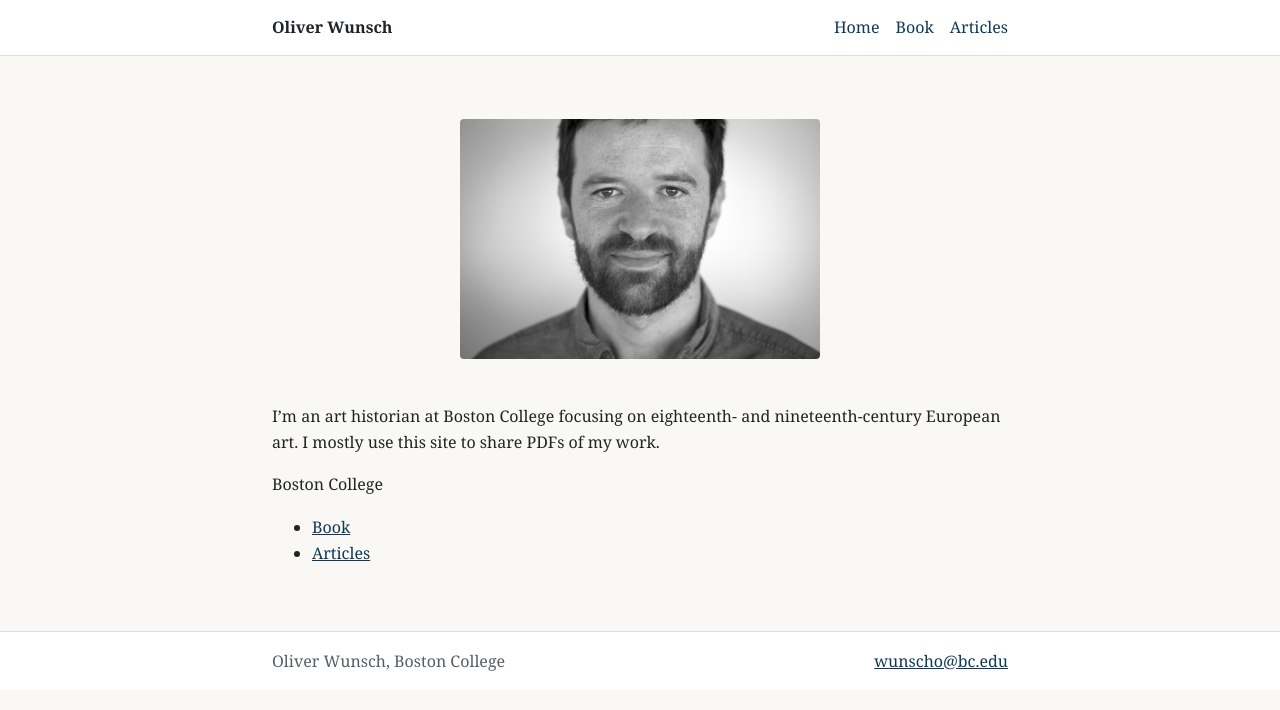
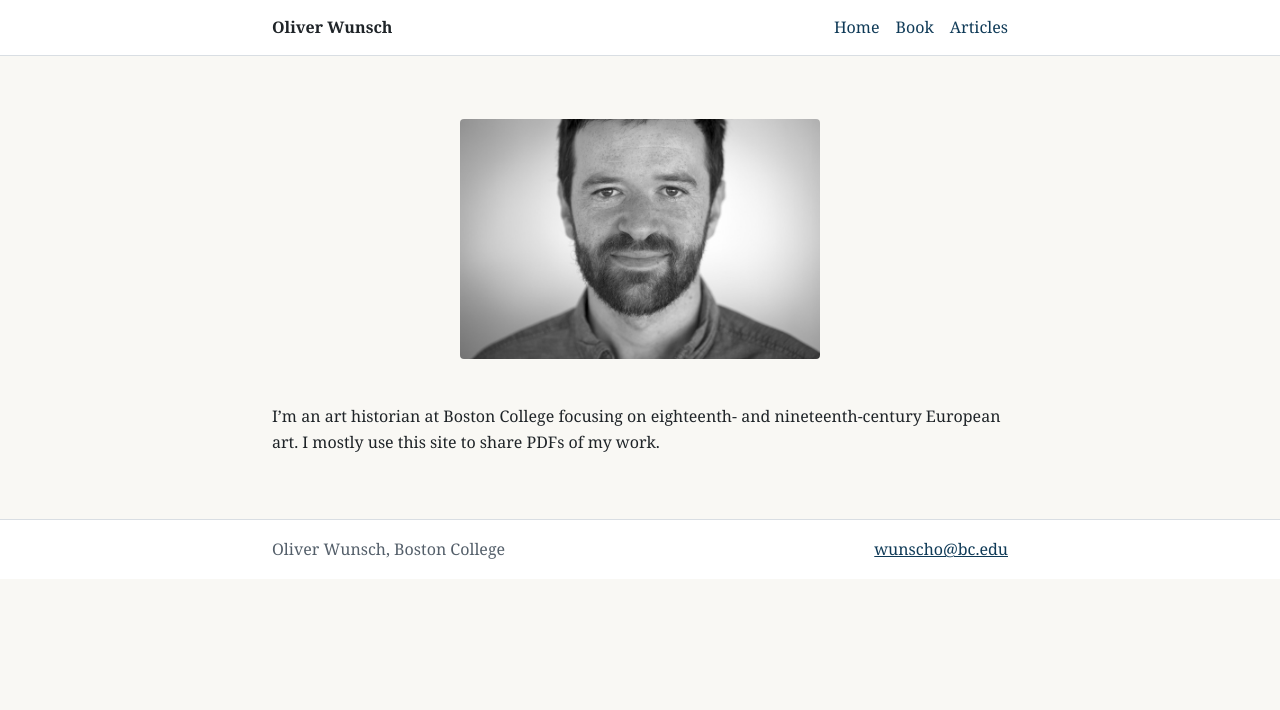
Before and after one commit to owunsch/owunsch.github.io, a Jekyll site: the page built from index.md, in a window 1280 px wide. Shown: the top 710 px of the page. Built offline with Jekyll 4.4.1, drawn with Linux system fonts in a browser that asks for light colours.

Commit message:
Update index.md

```diff
--- a/index.md
+++ b/index.md
@@ -9,10 +9,3 @@ title: Home
 </figure>
 
 {{ site.home_intro.short_blurb }}
-
-{% if site.site_owner.affiliation %}
-{{ site.site_owner.affiliation }}
-{% endif %}
-
-- [Book]({{ '/book/' | relative_url }})
-- [Articles]({{ '/articles/' | relative_url }})
```
